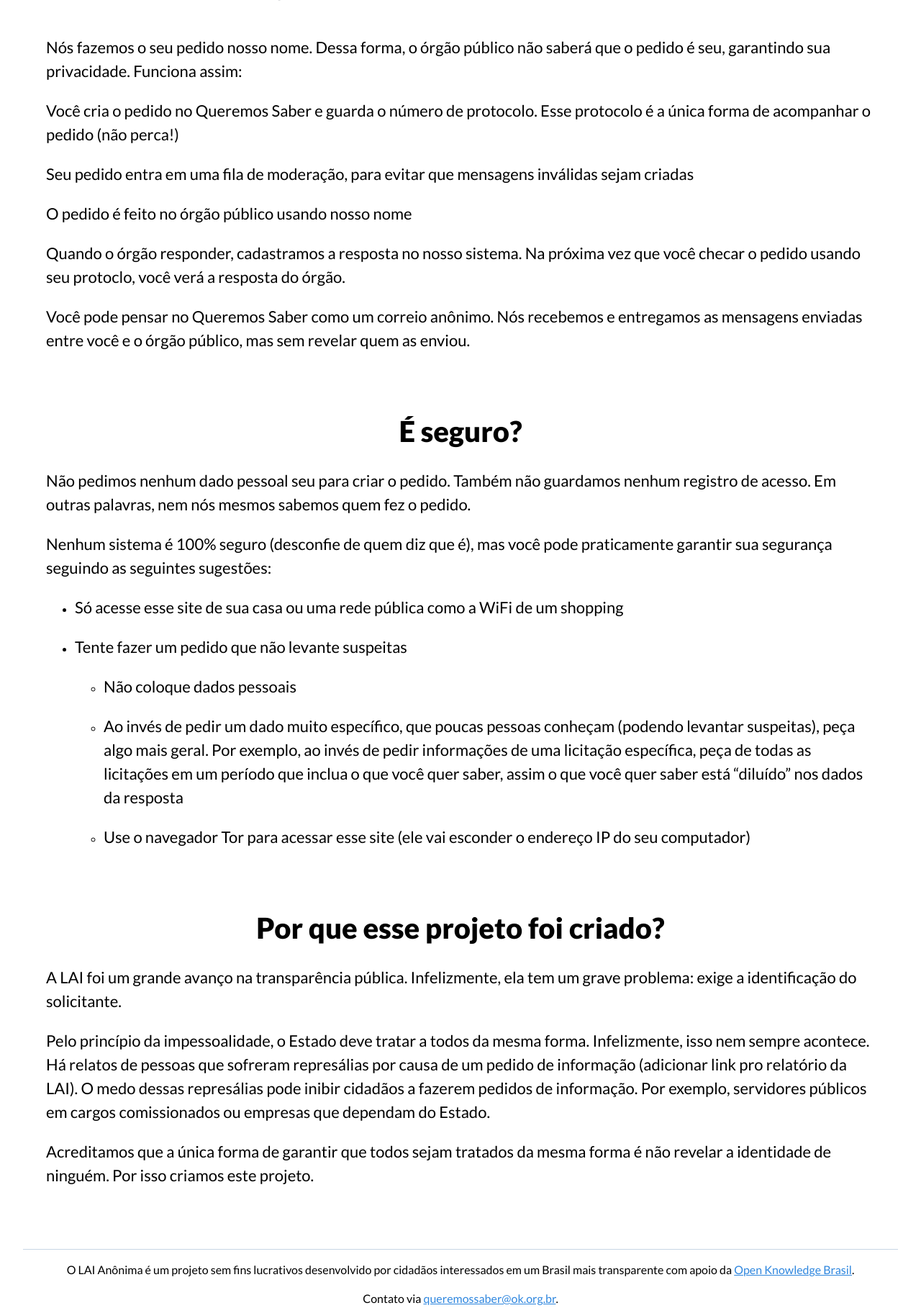
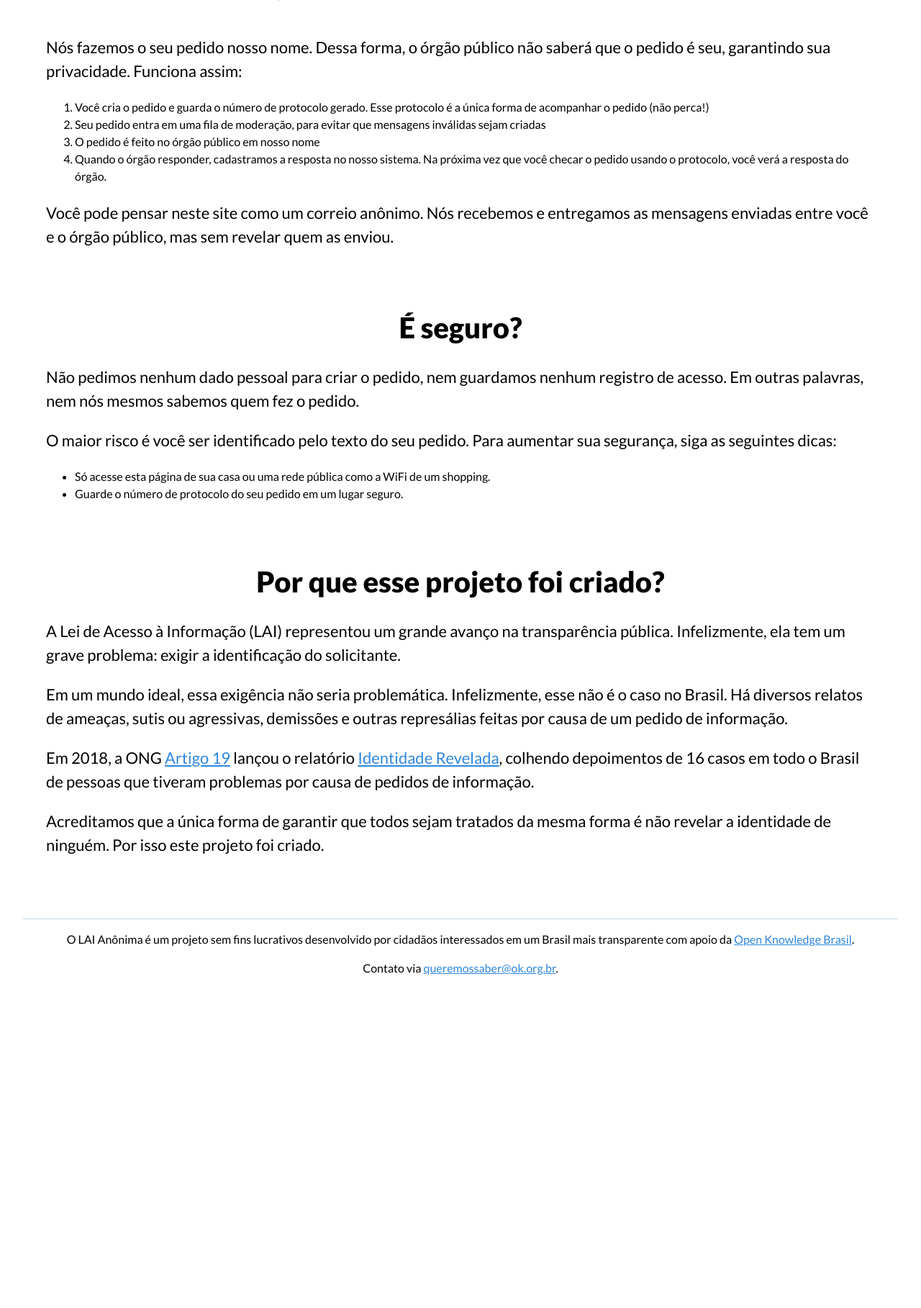
Before and after one commit to FiquemSabendo/queremossaber, a Django app: page / in a window 1280 px wide. Shown: the part 787-2604 px from the top of the page at 72% size. After the commit the page ends 2141 px from the top, so only its background shows below. Run offline with Django 3.2, Linux system fonts and the light colour scheme; style sheets or scripts are compiled from the project's sources; parts of the project's set-up code (start-up, migrations or seed data) failed here and were passed over; some libraries are stand-ins or nearby versions.

Commit message:
General improvements to the index page's text

```diff
--- a/web/templates/index.html
+++ b/web/templates/index.html
@@ -61,20 +61,22 @@
     <p>
       Nós fazemos o seu pedido nosso nome. Dessa forma, o órgão público não saberá que o pedido é seu, garantindo sua privacidade. Funciona assim:
     </p>
+    <ol>
+      <li>
+        Você cria o pedido e guarda o número de protocolo gerado. Esse protocolo é a única forma de acompanhar o pedido (não perca!)
+      </li>
+      <li>
+        Seu pedido entra em uma fila de moderação, para evitar que mensagens inválidas sejam criadas
+      </li>
+      <li>
+        O pedido é feito no órgão público em nosso nome
+      </li>
+      <li>
+        Quando o órgão responder, cadastramos a resposta no nosso sistema. Na próxima vez que você checar o pedido usando o protocolo, você verá a resposta do órgão.
+      </li>
+    </ol>
     <p>
-      Você cria o pedido no Queremos Saber e guarda o número de protocolo. Esse protocolo é a única forma de acompanhar o pedido (não perca!)
-    </p>
-    <p>
-      Seu pedido entra em uma fila de moderação, para evitar que mensagens inválidas sejam criadas
-    </p>
-    <p>
-      O pedido é feito no órgão público usando nosso nome
-    </p>
-    <p>
-      Quando o órgão responder, cadastramos a resposta no nosso sistema. Na próxima vez que você checar o pedido usando seu protoclo, você verá a resposta do órgão.
-    </p>
-    <p>
-      Você pode pensar no Queremos Saber como um correio anônimo. Nós recebemos e entregamos as mensagens enviadas entre você e o órgão público, mas sem revelar quem as enviou.
+      Você pode pensar neste site como um correio anônimo. Nós recebemos e entregamos as mensagens enviadas entre você e o órgão público, mas sem revelar quem as enviou.
     </p>
   </div>
 
@@ -106,38 +108,17 @@
       É seguro?
     </h2>
     <p>
-      Não pedimos nenhum dado pessoal seu para criar o pedido. Também não guardamos nenhum registro de acesso. Em outras palavras, nem nós mesmos sabemos quem fez o pedido.
+      Não pedimos nenhum dado pessoal para criar o pedido, nem guardamos nenhum registro de acesso. Em outras palavras, nem nós mesmos sabemos quem fez o pedido.
     </p>
     <p>
-      Nenhum sistema é 100% seguro (desconfie de quem diz que é), mas você pode praticamente garantir sua segurança seguindo as seguintes sugestões:
+      O maior risco é você ser identificado pelo texto do seu pedido. Para aumentar sua segurança, siga as seguintes dicas:
     </p>
     <ul>
       <li>
-        <p>
-          Só acesse esse site de sua casa ou uma rede pública como a WiFi de um shopping
-        </p>
+        Só acesse esta página de sua casa ou uma rede pública como a WiFi de um shopping.
       </li>
       <li>
-        <p>
-          Tente fazer um pedido que não levante suspeitas
-        </p>
-        <ul>
-          <li>
-            <p>
-              Não coloque dados pessoais
-            </p>
-          </li>
-          <li>
-            <p>
-              Ao invés de pedir um dado muito específico, que poucas pessoas conheçam (podendo levantar suspeitas), peça algo mais geral. Por exemplo, ao invés de pedir informações de uma licitação específica, peça de todas as licitações em um período que inclua o que você quer saber, assim o que você quer saber está “diluído” nos dados da resposta
-            </p>
-          </li>
-          <li>
-            <p>
-              Use o navegador Tor para acessar esse site (ele vai esconder o endereço IP do seu computador)
-            </p>
-          </li>
-        </ul>
+        Guarde o número de protocolo do seu pedido em um lugar seguro.
       </li>
     </ul>
   </div>
@@ -147,13 +128,16 @@
       Por que esse projeto foi criado?
     </h2>
     <p>
-      A LAI foi um grande avanço na transparência pública. Infelizmente, ela tem um grave problema: exige a identificação do solicitante.
+      A Lei de Acesso à Informação (LAI) representou um grande avanço na transparência pública. Infelizmente, ela tem um grave problema: exigir a identificação do solicitante.
     </p>
     <p>
-      Pelo princípio da impessoalidade, o Estado deve tratar a todos da mesma forma. Infelizmente, isso nem sempre acontece. Há relatos de pessoas que sofreram represálias por causa de um pedido de informação (adicionar link pro relatório da LAI). O medo dessas represálias pode inibir cidadãos a fazerem pedidos de informação. Por exemplo, servidores públicos em cargos comissionados ou empresas que dependam do Estado.
+      Em um mundo ideal, essa exigência não seria problemática. Infelizmente, esse não é o caso no Brasil. Há diversos relatos de ameaças, sutis ou agressivas, demissões e outras represálias feitas por causa de um pedido de informação.
     </p>
     <p>
-      Acreditamos que a única forma de garantir que todos sejam tratados da mesma forma é não revelar a identidade de ninguém. Por isso criamos este projeto.
+      Em 2018, a ONG <a href="https://artigo19.org" rel="external" target="_blank">Artigo 19</a> lançou o relatório <a href="http://artigo19.org/blog/2018/05/15/identidade-revelada-entraves-na-busca-por-informacao-publica-no-brasil/" target="_blank" rel="external">Identidade Revelada</a>, colhendo depoimentos de 16 casos em todo o Brasil de pessoas que tiveram problemas por causa de pedidos de informação.
+    </p>
+    <p>
+      Acreditamos que a única forma de garantir que todos sejam tratados da mesma forma é não revelar a identidade de ninguém. Por isso este projeto foi criado.
     </p>
   </div>
 </div>
```
